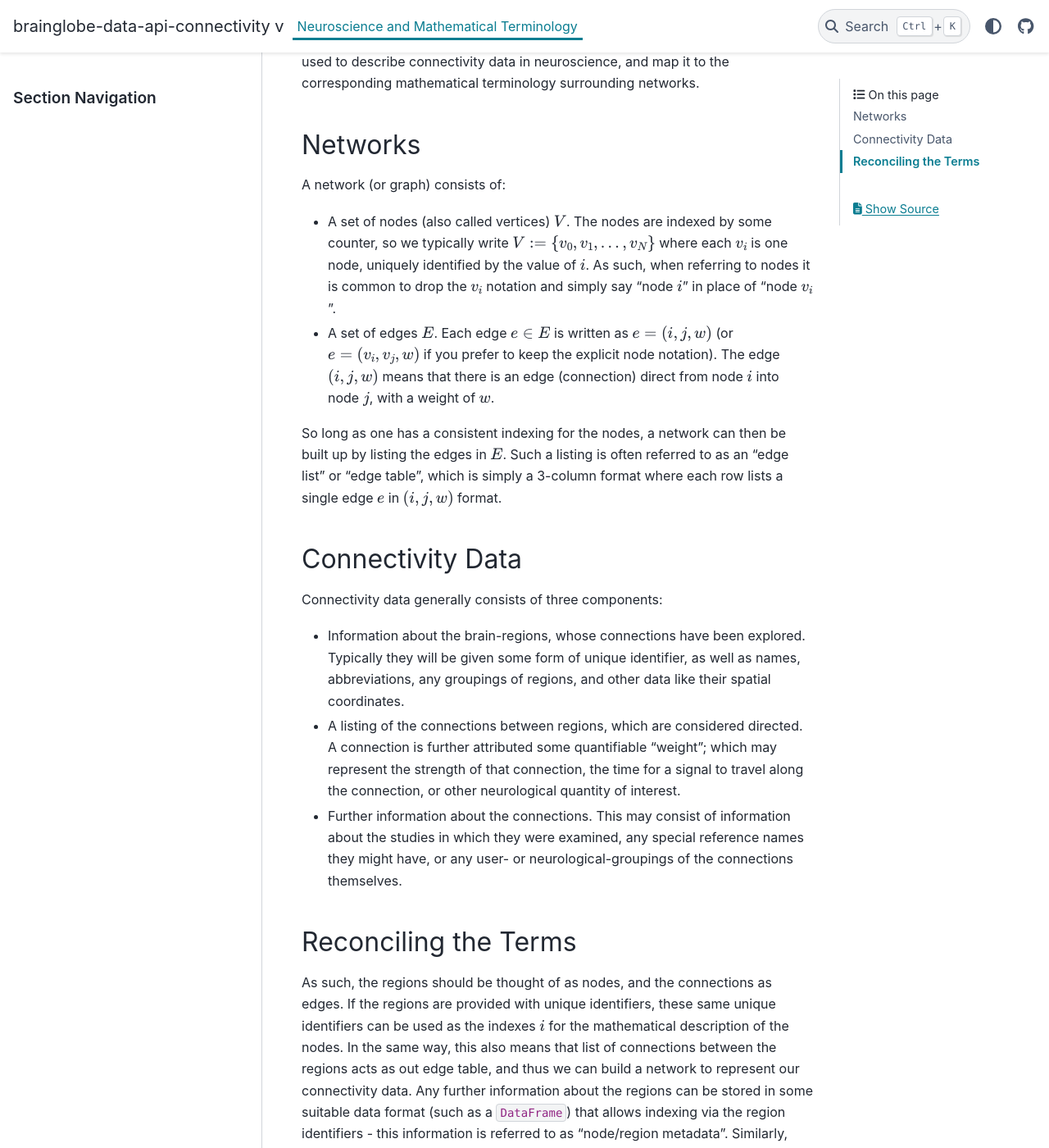
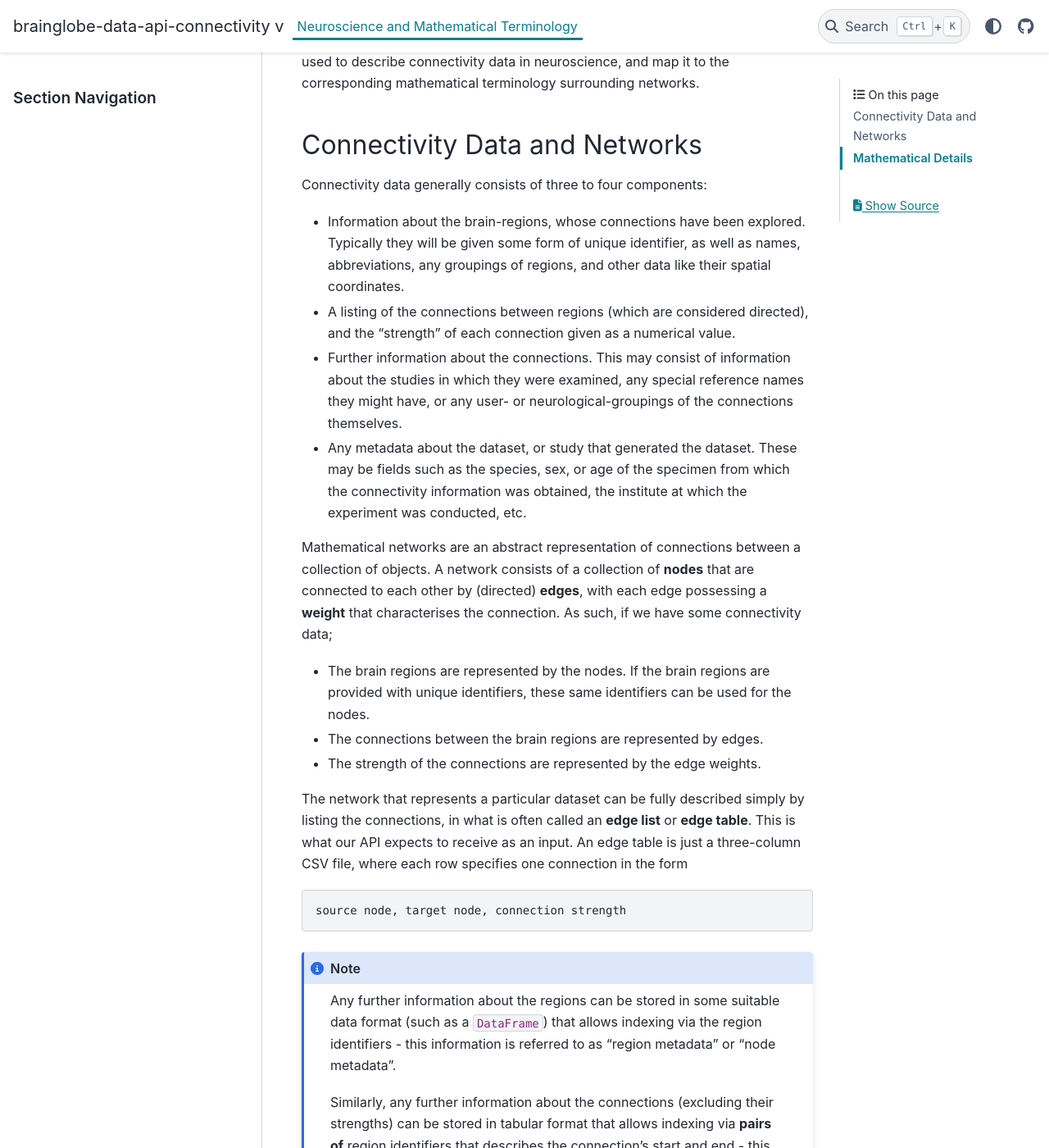
Before and after one commit to brainglobe/brainglobe-data-api-connectivity, a Sphinx documentation site: the page built from docs/source/neuro_to_math.md, in a window 1280 px wide and 1400 px high, scrolled down 220 px. Shown: the whole window at 82% size. Built offline with Sphinx 7.4.7 and the PyData theme 0.15.4, drawn with Linux system fonts in a browser that asks for light colours; pages that are not in the unit, such as notebooks, are missing from menus; some of the changed text lies outside the part shown.

Commit message:
Add an example to the translation page

````diff
--- a/docs/source/neuro_to_math.md
+++ b/docs/source/neuro_to_math.md
@@ -2,34 +2,125 @@
 
 On this page we aim to provide a short summary that reconciles the terminology used to describe connectivity data in neuroscience, and map it to the corresponding mathematical terminology surrounding networks.
 
-## Networks
+## Connectivity Data and Networks
 
-A network (or graph) consists of:
+Connectivity data generally consists of three to four components:
 
-- A set of nodes (also called vertices) $V$.
+- Information about the brain-regions, whose connections have been explored.
+  Typically they will be given some form of unique identifier, as well as names, abbreviations, any groupings of regions, and other data like their spatial coordinates.
+- A listing of the connections between regions (which are considered directed), and the "strength" of each connection given as a numerical value.
+- Further information about the connections.
+  This may consist of information about the studies in which they were examined, any special reference names they might have, or any user- or neurological-groupings of the connections themselves.
+- Any metadata about the dataset, or study that generated the dataset.
+  These may be fields such as the species, sex, or age of the specimen from which the connectivity information was obtained, the institute at which the experiment was conducted, etc.
+
+Mathematical networks are an abstract representation of connections between a collection of objects.
+A network consists of a collection of **nodes** that are connected to each other by (directed) **edges**, with each edge possessing a **weight** that characterises the connection.
+As such, if we have some connectivity data;
+
+- The brain regions are represented by the nodes.
+  If the brain regions are provided with unique identifiers, these same identifiers can be used for the nodes.
+- The connections between the brain regions are represented by edges.
+- The strength of the connections are represented by the edge weights.
+
+The network that represents a particular dataset can be fully described simply by listing the connections, in what is often called an **edge list** or **edge table**.
+This is what our API expects to receive as an input.
+An edge table is just a three-column CSV file, where each row specifies one connection in the form
+
+```csv
+source node, target node, connection strength
+```
+
+:::{note}
+Any further information about the regions can be stored in some suitable data format (such as a `DataFrame`) that allows indexing via the region identifiers - this information is referred to as "region metadata" or "node metadata".
+
+Similarly, any further information about the connections (excluding their strengths) can be stored in tabular format that allows indexing via **pairs of** region identifiers that describes the connection's start and end - this information is referred to as "connection metadata" or "edge metadata".
+
+Region metadata (save for provision a unique identifiers for the regions) and connection metadata is entirely optional from a purely mathematical analysis of the connectivity data.
+However, such information is normally incredibly helpful to have on-hand when one wants to run or plan neuroscientifically-relevant analysis!
+:::
+
+### Example: Connectivity Data and the Corresponding Network
+
+FIXME: Get Stella to actually suggest sensible names for the brain regions & column names.
+
+Let us suppose we have gathered the following connectivity dataset, that describes connections between two brain regions on either side of a brain:
+
+| name | abbr | side of brain |
+| :-: | :-: | :-: |
+| alpha | l-a | left |
+| bravo | l-b | left |
+| alpha | r-a | right |
+| bravo | r-b | right |
+
+where the `abbr` column is a unique identifier that we have given to each region in the brain.
+Suppose we have then identified the following information about the connections between these regions:
+
+| source region | target region | connection strength | observation notes |
+| :-: | :-: | :-: | :-: |
+| l-a | l-b | 1.0 | high confidence |
+| l-a | r-a | 0.5 | high confidence |
+| l-b | r-a | 0.5 | low confidence |
+| l-b | r-b | 0.5 | high confidence |
+| r-a | r-b | 1.0 | med confidence |
+| r-b | l-a | 0.1 | high confidence |
+| r-b | l-b | 0.0 | not present |
+| r-b | r-a | 0.1 | low confidence |
+
+Our connectivity information can be used to construct our edge-table CSV file:
+
+```csv
+l-a, l-b, 1.0
+l-a, r-a, 0.5
+l-b, r-a, 0.5
+l-b, r-b, 0.5
+r-a, r-b, 1.0
+r-b, l-a, 0.1
+r-b, r-a, 0.1
+```
+
+This edge table fully describes the network that will represent our connectivity data; there will be four nodes (`l-a`, `l-b`, `r-a`, `r-b`) and a total of seven edges.
+We can even illustrate this network:
+
+![An illustration of the example connectivity data, as a network.](./_static/example-connectivity-network.svg)
+
+and we can also make a few observations:
+
+- The connection between `l-a` and `l-b` is bidirectional.
+  However, the connection from `l-a` to `l-b` is stronger (strength 1) than the connection from `l-b` to `l-a` (strength 0.5).
+- The connection between `r-b` and `l-a` is unidirectional, directed from `r-b` into `l-a`.
+  It is also one of the weakest connections in the network, with a strength of 0.1.
+- Each edge in the edge list corresponds to a **direct** connection between the regions.
+- In addition to the direct connections, all of the regions are indirectly connected to each other (since there is a path that can be taken to each any particular region from any other region).
+
+:::{note}
+Connections that are excluded from the edge table can fall into several categories:
+
+- No data: Following an extensive search, no reports were found with data relevant to the connection and suitable for inclusion in the network analysis.
+- Unclear: It is unclear from the report if the connection exists or not. It is reasonable to infer that the connection is likely weak (at most), very weak, or absent.
+- Evidence of Absence: Evidence indicates that the connection does not exist.
+- Same origin & termination: Within‑region connections are not included in the network.
+
+In our example, we have excluded the `r-b` to `l-b` connection on the grounds of our experiments determining that no such connection exists between these two brain regions.
+
+Note that a connection being excluded from the edge table (and thus the network) has **different implications** to including a connection between two regions with a strength of 0.
+:::
+
+## Mathematical Details
+
+However, we will need to establish some slightly more formal mathematical notation, that we'll be using throughout the package.
+A network consists of:
+
+- A set of **nodes** (also called vertices), denoted by $V$.
   The nodes are indexed by some counter, so we typically write $V := \{ v_0, v_1, ..., v_N\}$ where each $v_i$ is one node, uniquely identified by the value of $i$.
   As such, when referring to nodes it is common to drop the $v_i$ notation and simply say "node $i$" in place of "node $v_i$".
 - A set of edges $E$.
-  Each edge $e\in E$ is written as $e = (i, j, w)$ (or $e = (v_i, v_j, w)$ if you prefer to keep the explicit node notation).
-  The edge $(i, j, w)$ means that there is an edge (connection) direct from node $i$ into node $j$, with a weight of $w$.
+  Each edge $e\in E$ is written as $e = (i, j, w)$ (or $e = (v_i, v_j, w)$).
+  $(i, j, w)$ means that there is an edge (connection) directed from node $i$ into node $j$, with a weight of $w$.
 
 So long as one has a consistent indexing for the nodes, a network can then be built up by listing the edges in $E$.
 Such a listing is often referred to as an "edge list" or "edge table", which is simply a 3-column format where each row lists a single edge $e$ in $(i, j, w)$ format.
 
-## Connectivity Data
-
-Connectivity data generally consists of three components:
-
-- Information about the brain-regions, whose connections have been explored.
-  Typically they will be given some form of unique identifier, as well as names, abbreviations, any groupings of regions, and other data like their spatial coordinates.
-- A listing of the connections between regions, which are considered directed.
-  A connection is further attributed some quantifiable "weight"; which may represent the strength of that connection, the time for a signal to travel along the connection, or other neurological quantity of interest.
-- Further information about the connections.
-  This may consist of information about the studies in which they were examined, any special reference names they might have, or any user- or neurological-groupings of the connections themselves.
-
-## Reconciling the Terms
-
-As such, the regions should be thought of as nodes, and the connections as edges.
 If the regions are provided with unique identifiers, these same unique identifiers can be used as the indexes $i$ for the mathematical description of the nodes.
 In the same way, this also means that list of connections between the regions acts as out edge table, and thus we can build a network to represent our connectivity data.
 Any further information about the regions can be stored in some suitable data format (such as a `DataFrame`) that allows indexing via the region identifiers - this information is referred to as "node/region metadata".
````
Also changed, not shown: docs/source/_static/example-connectivity-network.svg (added).
